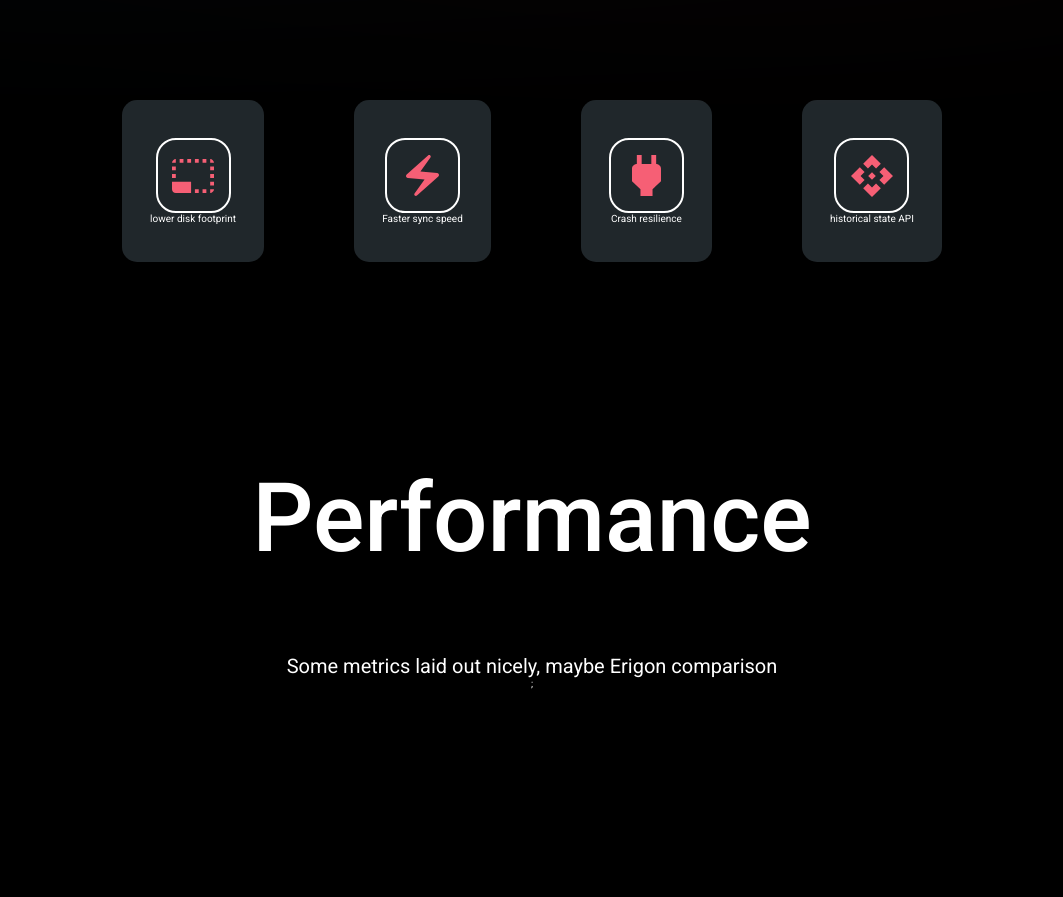
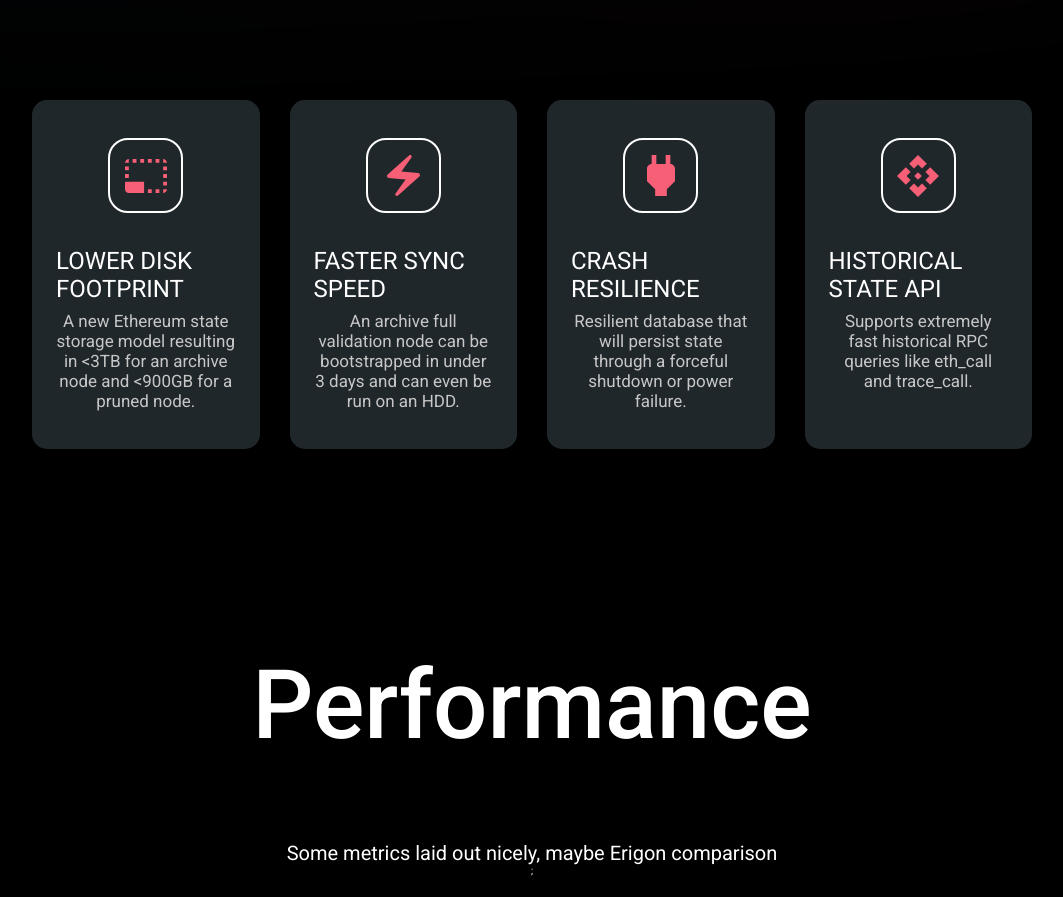
Before and after one commit to akula-bft/website, a React (Create React App) app: page / in a window 1280 px wide. Shown: the part 1402-2299 px from the top of the page, without its empty margins (108-1171 px from the left). Built offline with nearby package versions, Linux system fonts and the light colour scheme.

Commit message:
:rocket: add all content to benefits

```diff
--- a/src/components/Benefits.tsx
+++ b/src/components/Benefits.tsx
@@ -40,7 +40,9 @@ const benefits: BenefitType[] = [
 ];
 
 const StyledBenefits = styled.div`
-  display: flex;
+  display: grid;
+  grid-template-columns: repeat(4, 1fr);
+  grid-gap: 3rem;
   align-items: center;
   justify-content: space-evenly;
   font-size: 2rem;
@@ -49,12 +51,14 @@ const StyledBenefits = styled.div`
 `;
 
 const Benefit = styled.div`
+  width: 100%;
   background: var(--terminal);
-  padding: 3.8rem 2.8rem;
+  padding: 3.8rem 2.4rem;
   border-radius: 1.5rem;
   display: flex;
   flex-direction: column;
   align-items: center;
+  height: 100%;
 `;
 
 const IconContainer = styled.div`
@@ -72,6 +76,22 @@ const Icon = styled.img`
   max-width: 4.2rem;
 `;
 
+const Header = styled.h4`
+  font-size: 2.4rem;
+  text-transform: uppercase;
+  font-weight: 400;
+  margin-top: 3.4rem;
+`;
+
+const Description = styled.p`
+  width: 100%;
+  font-size: 1.7rem;
+  color: var(--sub);
+  font-weight: 400;
+  text-align: center;
+  margin-top: 0.8rem;
+`;
+
 const Benefits = () => {
   return (
     <Section id="benefits" header="Benefits">
@@ -81,7 +101,8 @@ const Benefits = () => {
             <IconContainer>
               <Icon src={benefit.icon} alt={`${benefit.header} Icon`} />
             </IconContainer>
-            {benefit.header}
+            <Header>{benefit.header}</Header>
+            <Description>{benefit.subheader}</Description>
           </Benefit>
         ))}
       </StyledBenefits>
```
